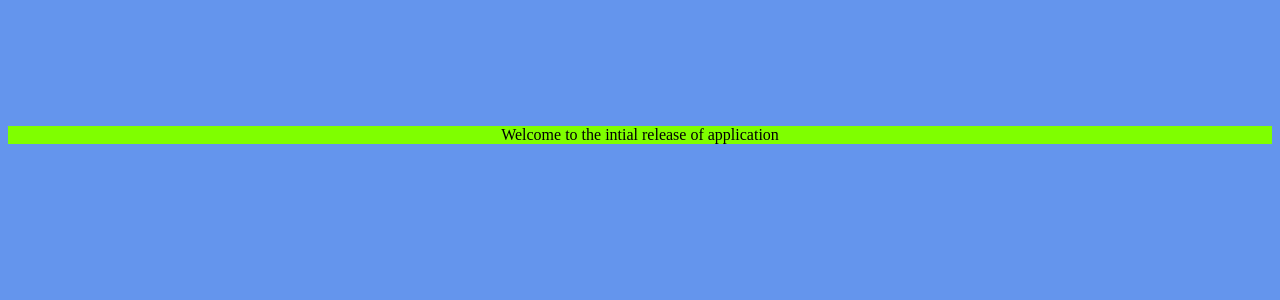
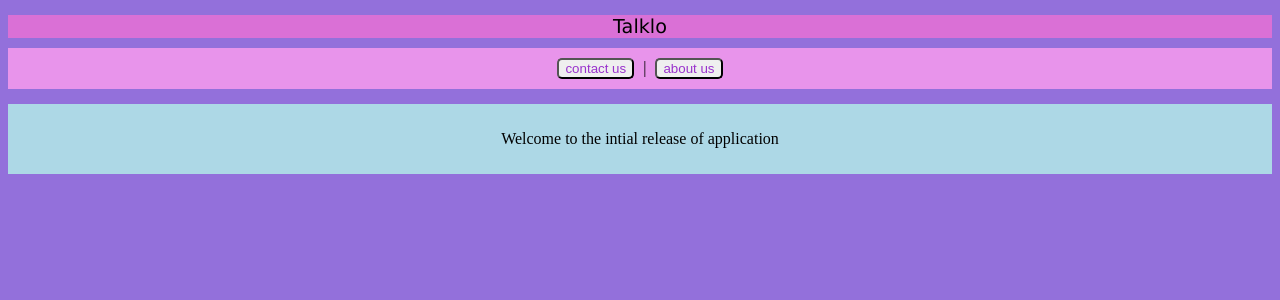
Before and after one commit to VikasPoddar/talklo, a Flask app: page / in a window 1280 px wide. Shown: the top 300 px of the page. Run offline with Flask 2, Linux system fonts and the light colour scheme.

Commit message:
1st phase of styling and linking

```diff
--- a/routes.py
+++ b/routes.py
@@ -1,4 +1,4 @@
-from flask import Flask,render_template
+from flask import Flask,render_template,url_for
 
 app=Flask(__name__)
 
@@ -6,5 +6,15 @@
 def home() :
     return render_template('home.htm')
 
+@app.route('/contact')
+def contact() :
+    return render_template('contact.htm')
+
+@app.route('/about')
+def about() :
+    return render_template('about.htm')
+
+
+
 if __name__=="__main__" :
     app.run()
--- a/run.py
+++ b/run.py
@@ -1,3 +1,3 @@
 from routes import app
 if __name__=="__main__" :
-    app.run()
+    app.run(debug=1)
--- a/static/main.css
+++ b/static/main.css
@@ -1,2 +1,38 @@
-body{background-color: cornflowerblue;}
-div{background-color: chartreuse; text-align:center; margin-top: 10%;}
+.content{margin: 12px;
+background-color:mediumpurple;
+padding: 5px;
+text-align: center;
+}
+.heading{
+    margin-top:15px;
+    margin-left: auto;
+    margin-right: auto;
+    background-color:orchid;
+    font-family:'Lucida Sans', 'Lucida Sans Regular', 'Lucida Grande', 'Lucida Sans Unicode', Geneva, Verdana, sans-serif;
+    text-align: center;
+    font-size: larger;
+}
+.subheading{margin-top: 15px;
+    text-align: center;
+    margin-bottom: 20px;
+    background-color: lightblue;
+    padding: 10px;}
+.footer{ margin-top: 30px;
+    background-color: lightskyblue;}
+body{ background-color: mediumpurple;}
+.nav{
+    margin-top: 10px;
+    margin-left: auto;
+    margin-right: auto;
+    background-color: rgb(232, 148, 235);
+    font-family: 'Times New Roman', Times, serif;
+    text-align: center;
+    padding: 5px;
+    width: auto;
+}
+.button-style-1{
+    color: darkorchid;
+    margin: 5px;
+    text-align: center;
+    border-radius: 5px;
+}
--- a/templates/home.htm
+++ b/templates/home.htm
@@ -1,9 +1,17 @@
 {% extends "base.htm" %}
 {% block content %}
-<div>
+<div class="heading">
+    Talklo
+</div>
+<div class="nav">
+
+            <a href="{{url_for('contact')}}" ><button class="button-style-1"> contact us </button></a> |
+            <a href="{{url_for('about')}}" ><button class="button-style-1"> about us</button></a>
+
+</div>
+<div class="subheading">
     <p>
         Welcome to the intial release of application
     </p>
 </div>
-
 {% endblock  %}
```
Also changed, not shown: templates/about.htm (+13 -0 lines), templates/contact.htm (+12 -0 lines), static/tree.png (added).
